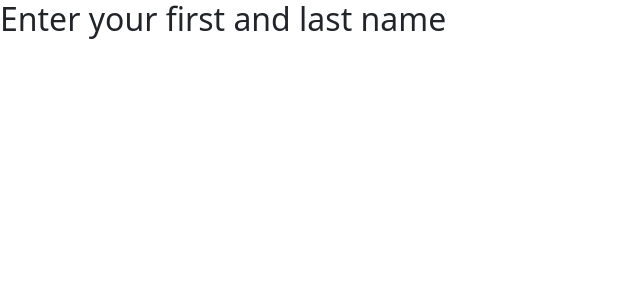
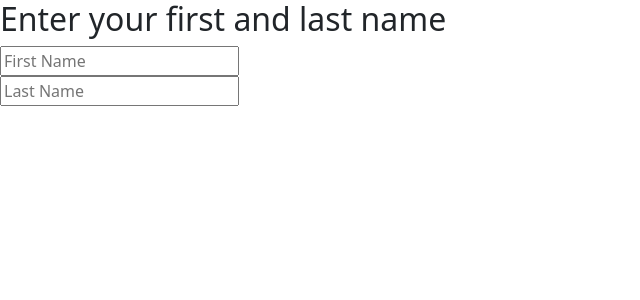
Before and after one commit to SokoPaulSokool/WH-FE-NG-TEST, an Angular app in the folder WH-FE-NG-TEST/: page /test-four in a window 1280 px wide. Shown: the top 300 px of the page, without its empty margins (0-640 px from the left). Built offline with nearby package versions, Linux system fonts and the light colour scheme.

Commit message:
angular test 04

```diff
--- a/WH-FE-NG-TEST/src/app/test-04.ts
+++ b/WH-FE-NG-TEST/src/app/test-04.ts
@@ -8,17 +8,46 @@ import { RouterModule} from "@angular/router";
  import { CommonModule } from '@angular/common';
 
  @Component({
-    selector : 'ng-app',
-    template : `
+   selector: "ng-app",
+   template: `
      <h2>Enter your first and last name</h2>
      <div>
+       <input
+         type="text"
+         name="First Name"
+         placeholder="First Name"
+         (change)="firstNameChange($event.target.value)"
+       />
+       <br />
+       <input
+         type="text"
+         name="Last Name"
+         placeholder="Last Name"
+         (change)="lastNameChange($event.target.value)"
+       />
+       <p *ngIf="firstName || lastName">
+         {{ firstName }}_{{ lastName }}_{{ randomNumber }}
+       </p>
      </div>
    `,
-    styles : []
+   styles: [],
  })
  export class UserNameComponent {
+   firstName = "";
+   lastName = "";
+   randomNumber = 0;
 
-
+   firstNameChange(firstName) {
+     this.firstName = firstName.toLowerCase();
+     this.genRandomNumber();
+   }
+   lastNameChange(lastName) {
+     this.lastName = lastName.toLowerCase();
+     this.genRandomNumber();
+   }
+   genRandomNumber() {
+     this.randomNumber = Math.floor(Math.random() * 10);
+   }
  }
 
  @NgModule({
```
Lines whose indentation alone changed are shown as unchanged.
